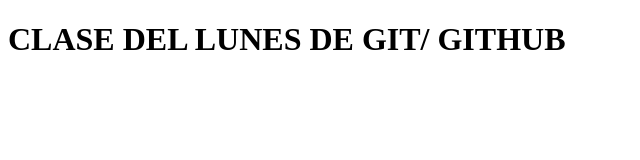
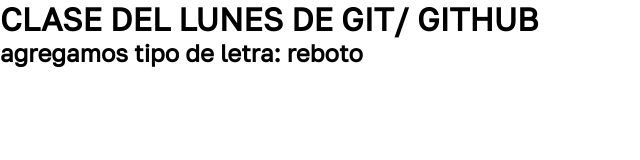
Before and after one commit to flafle/claseGit, a plain HTML site: page index.html in a window 1280 px wide. Shown: the whole page, without its empty margins (0-640 px from the left). Drawn offline with Linux system fonts and the light colour scheme.

Commit message:
Agregue hoja de estilos

```diff
--- a/index.html
+++ b/index.html
@@ -1,12 +1,17 @@
 <!DOCTYPE html>
-<html lang="en">
+<html lang="es">
 <head>
     <meta charset="UTF-8">
     <meta http-equiv="X-UA-Compatible" content="IE=edge">
     <meta name="viewport" content="width=device-width, initial-scale=1.0">
+
+    <link rel="stylesheet" href="styles.css">
     <title>Document</title>
 </head>
 <body>
     <h1>CLASE DEL LUNES DE GIT/ GITHUB</h1>
+    <h2>
+      agregamos tipo de letra: reboto
+    </h2>
 </body>
 </html>
--- /dev/null
+++ b/styles.css
@@ -0,0 +1,12 @@
+
+  @import url('https://fonts.googleapis.com/css2?family=Golos+Text&family=Roboto:ital,wght@0,100;0,300;1,100;1,300&display=swap');
+
+*{
+    margin: 0;
+    padding: 0;
+    box-sizing: border-box;
+}
+
+body {
+    font-family: 'Golos Text', sans-serif, 'Roboto', sans-serif;
+}
```
